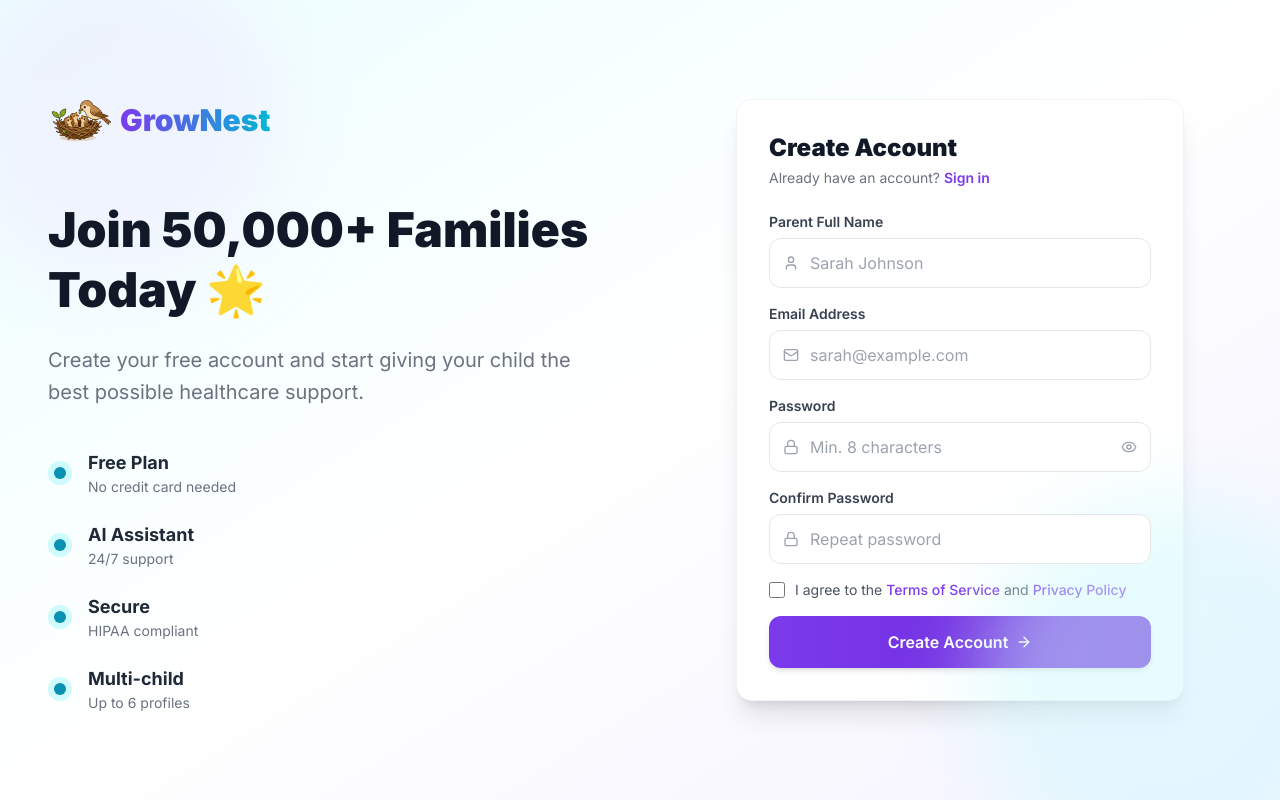
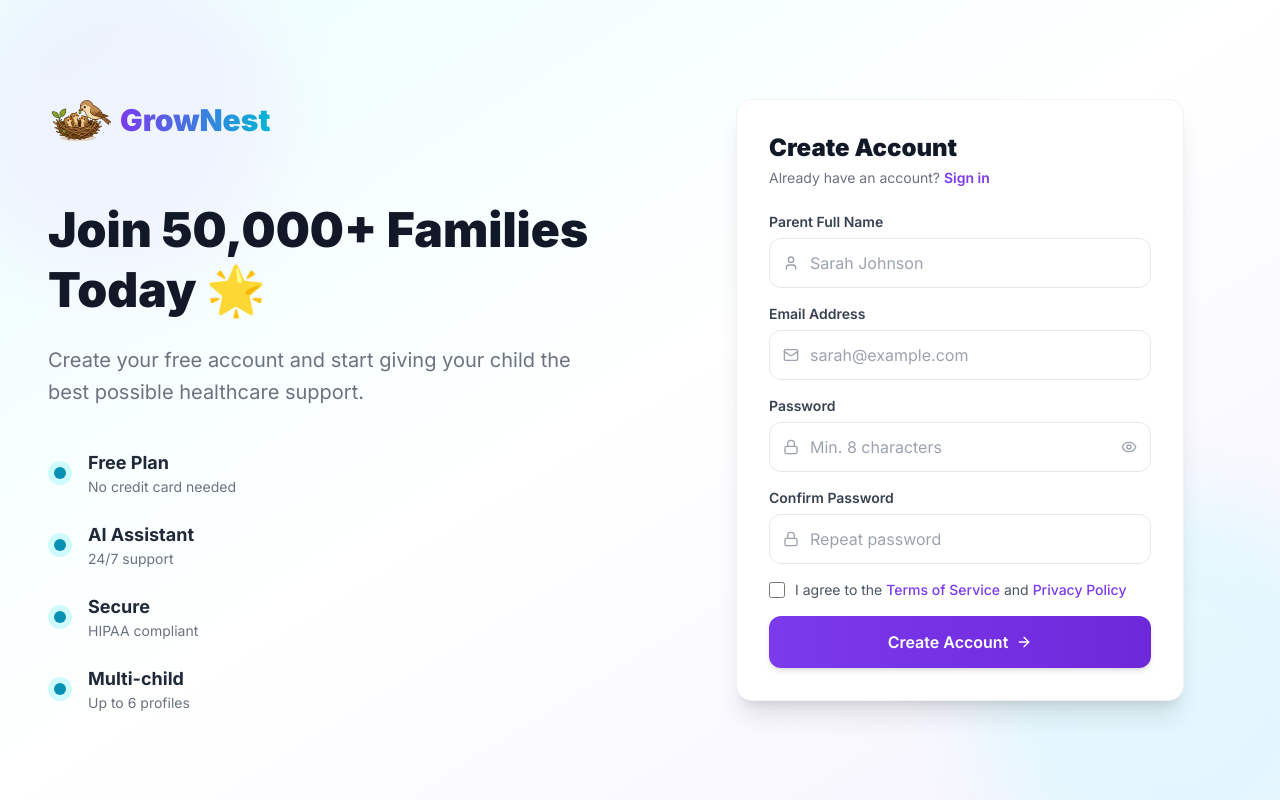
Before and after one commit to AJ987-geek/GrowNest-web, a React (Vite) app in the folder GrowNest-Frontend/: page /register in a window 1280 px wide. Built offline with nearby package versions, Linux system fonts and the light colour scheme.

Commit message:
Fix z-index to prevent background circles from overlapping forms

```diff
--- a/GrowNest-Frontend/src/pages/Login.jsx
+++ b/GrowNest-Frontend/src/pages/Login.jsx
@@ -95,7 +95,7 @@
       </div>
 
       {/* Right panel */}
-      <div className="flex-1 flex items-center justify-center px-4 sm:px-8">
+      <div className="flex-1 flex items-center justify-center px-4 sm:px-8 relative z-10">
         <div className="w-full max-w-md">
           {/* Mobile logo */}
           <Link to="/" className="lg:hidden flex items-center gap-2 mb-8 justify-center">
--- a/GrowNest-Frontend/src/pages/Register.jsx
+++ b/GrowNest-Frontend/src/pages/Register.jsx
@@ -123,7 +123,7 @@
       </div>
 
       {/* Right panel */}
-      <div className="flex-1 flex items-center justify-center px-4 sm:px-8 py-8">
+      <div className="flex-1 flex items-center justify-center px-4 sm:px-8 py-8 relative z-10">
         <div className="w-full max-w-md">
           <Link to="/" className="lg:hidden flex items-center gap-2 mb-8 justify-center">
             <img src="/logo.png" alt="GrowNest Logo" className="w-14 h-14 object-cover mix-blend-multiply dark:mix-blend-normal dark:bg-white dark:rounded-xl" />
```
